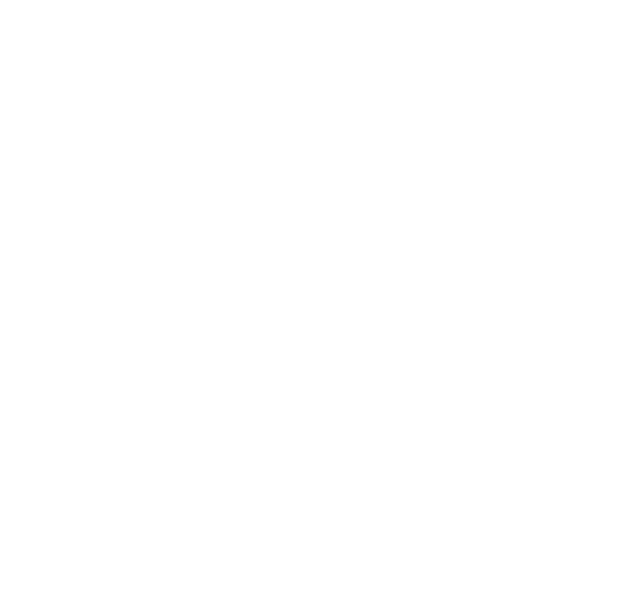
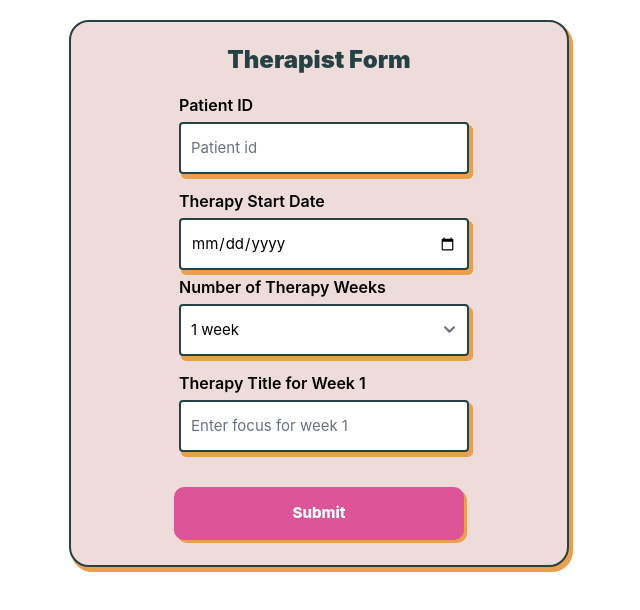
Before and after one commit to Denish004/speech_therapy, a React (Create React App) app in the folder frontend/: page /therapistform in a window 1280 px wide. Before the commit this address had no page. Shown: the top 610 px of the page, without its empty margins (321-961 px from the left). Built offline with nearby package versions, Linux system fonts and the light colour scheme.

Commit message:
therapist form

```diff
--- a/frontend/src/App.js
+++ b/frontend/src/App.js
@@ -6,15 +6,18 @@
 import DashboardDS from './components/DashboardDS.js';
 import GaugeChartDS from './components/ChartsDS/GaugeChartDS.js';
 import LineChartDS from './components/ChartsDS/LineChartDS.js';
+import TherapistForm from './pages/TherapistForm.jsx'
 const App = () => {
   return (
     <Router>
       <div>
         <Routes>
           <Route path="/" element={<Home />} />
-          <Route path="/therapist" element={<TherapistSW />} />{/* Route for TherapistSW component */}
+          <Route path="/therapist" element={<TherapistSW />}/>
+          {/* //  Route for TherapistSW component */}
           <Route path="/patient" element={<DashboardDS/>}/>
-
+          <Route path="/therapistform" element={<TherapistForm/>}/>
+          {/* <TherapistForm/> */}
           {/* Add other routes here as needed */}
         </Routes>
       </div>
--- a/frontend/src/components/PCardSW.jsx
+++ b/frontend/src/components/PCardSW.jsx
@@ -1,5 +1,6 @@
 import React from "react";
 import styled from "styled-components";
+import { Outlet, Link } from "react-router-dom";
 
 const Card = () => {
   return (
@@ -25,7 +26,7 @@
             </div>
             <div className="bottom">
               <div className="view-more">
-                <button className="view-more-button">View more</button>
+                <Link to="/patient" className="view-more-button">View more</Link>
                 <svg
                   className="svg"
                   xmlns="http://www.w3.org/2000/svg"
--- /dev/null
+++ b/frontend/src/components/TherapistFormSW.jsx
@@ -0,0 +1,189 @@
+import React, { useState } from "react";
+import styled from "styled-components";
+
+const Form = () => {
+  const [weeks, setWeeks] = useState(1);
+  const [titles, setTitles] = useState({});
+
+  const handleWeeksChange = (e) => {
+    const selectedWeeks = parseInt(e.target.value, 10);
+    setWeeks(selectedWeeks);
+    setTitles({});
+  };
+
+  const handleTitleChange = (week, title) => {
+    setTitles((prevTitles) => ({
+      ...prevTitles,
+      [week]: title,
+    }));
+  };
+
+  return (
+    <StyledWrapper>
+      <div className="container">
+        <div className="form_area">
+          <p className="title">SIGN UP</p>
+          <form>
+            <div className="form_group">
+              <label className="sub_title" htmlFor="name">
+                Name
+              </label>
+              <input
+                placeholder="Enter your full name"
+                className="form_style"
+                type="text"
+              />
+            </div>
+            <div className="form_group">
+              <label className="sub_title" htmlFor="email">
+                Email
+              </label>
+              <input
+                placeholder="Enter your email"
+                id="email"
+                className="form_style"
+                type="email"
+              />
+            </div>
+            <div className="form_group">
+              <label className="sub_title" htmlFor="password">
+                Password
+              </label>
+              <input
+                placeholder="Enter your password"
+                id="password"
+                className="form_style"
+                type="password"
+              />
+            </div>
+            <div className="form_group">
+              <label className="sub_title" htmlFor="weeks">
+                Number of Weeks
+              </label>
+              <select
+                id="weeks"
+                className="form_style"
+                value={weeks}
+                onChange={handleWeeksChange}
+              >
+                {Array.from({ length: 20 }, (_, i) => i + 1).map((week) => (
+                  <option key={week} value={week}>
+                    {week} week{week > 1 ? "s" : ""}
+                  </option>
+                ))}
+              </select>
+            </div>
+            {Array.from({ length: weeks }, (_, i) => i + 1).map((week) => (
+              <div key={week} className="form_group">
+                <label className="sub_title" htmlFor={`week-${week}`}>
+                  Title for Week {week}
+                </label>
+                <input
+                  placeholder={`Enter title for week ${week}`}
+                  id={`week-${week}`}
+                  className="form_style"
+                  type="text"
+                  value={titles[week] || ""}
+                  onChange={(e) => handleTitleChange(week, e.target.value)}
+                />
+              </div>
+            ))}
+            <div>
+              <button className="btn">SUBMIT</button>
+              <p>
+                Have an Account?{" "}
+                <a className="link" href="">
+                  Login Here!
+                </a>
+              </p>
+            </div>
+          </form>
+        </div>
+      </div>
+    </StyledWrapper>
+  );
+};
+
+const StyledWrapper = styled.div`
+  .container {
+    display: flex;
+    align-items: center;
+    justify-content: center;
+    flex-direction: column;
+    text-align: center;
+  }
+
+  .form_area {
+    display: flex;
+    justify-content: center;
+    align-items: center;
+    flex-direction: column;
+    background-color: #eddcd9;
+    height: auto;
+    width: auto;
+    border: 2px solid #264143;
+    border-radius: 20px;
+    box-shadow: 3px 4px 0px 1px #e99f4c;
+  }
+
+  .title {
+    color: #264143;
+    font-weight: 900;
+    font-size: 1.5em;
+    margin-top: 20px;
+  }
+
+  .sub_title {
+    font-weight: 600;
+    margin: 5px 0;
+  }
+
+  .form_group {
+    display: flex;
+    flex-direction: column;
+    align-items: baseline;
+    margin: 10px;
+  }
+
+  .form_style {
+    outline: none;
+    border: 2px solid #264143;
+    box-shadow: 3px 4px 0px 1px #e99f4c;
+    width: 290px;
+    padding: 12px 10px;
+    border-radius: 4px;
+    font-size: 15px;
+  }
+
+  .form_style:focus,
+  .btn:focus {
+    transform: translateY(4px);
+    box-shadow: 1px 2px 0px 0px #e99f4c;
+  }
+
+  .btn {
+    padding: 15px;
+    margin: 25px 0px;
+    width: 290px;
+    font-size: 15px;
+    background: #de5499;
+    border-radius: 10px;
+    font-weight: 800;
+    box-shadow: 3px 3px 0px 0px #e99f4c;
+    color: white;
+    border: none;
+  }
+
+  .btn:hover {
+    opacity: 0.9;
+    cursor: pointer;
+  }
+
+  .link {
+    font-weight: 800;
+    color: #264143;
+    padding: 5px;
+  }
+`;
+
+export default Form;
--- /dev/null
+++ b/frontend/src/pages/TherapistForm.jsx
@@ -0,0 +1,176 @@
+import React, { useState } from "react";
+import styled from "styled-components";
+
+const TherapistForm = () => {
+  const [weeks, setWeeks] = useState(1);
+  const [titles, setTitles] = useState({});
+  const [startDate, setStartDate] = useState("");
+  const handleWeeksChange = (e) => {
+    const selectedWeeks = parseInt(e.target.value, 10);
+    setWeeks(selectedWeeks);
+    setTitles({});
+  };
+
+  const handleTitleChange = (week, title) => {
+    setTitles((prevTitles) => ({
+      ...prevTitles,
+      [week]: title,
+    }));
+  };
+
+  return (
+    <StyledWrapper>
+      <div className="container" style={{marginTop:'20px'}}>
+        <div className="form_area" style={{width:'500px'}}>
+          <p className="title">Therapist Form</p>
+          <form style={{width:'300px'}}>
+            <div className="form_group">
+              <label className="sub_title" htmlFor="name">
+                Patient ID
+              </label>
+              <input
+                placeholder="Patient id"
+                className="form_style"
+                type="text"
+              />
+            </div>
+
+            <div className="form_group" >
+
+              <label className="sub_title" htmlFor="start-date">
+                Therapy Start Date
+              </label>
+              <input
+                id="start-date"
+                className="form_style"
+                type="date"
+                value={startDate}
+                onChange={(e) => setStartDate(e.target.value)}
+              />
+
+
+              <label className="sub_title" htmlFor="weeks">
+                Number of Therapy Weeks
+              </label>
+              <select
+                id="weeks"
+                className="form_style"
+                value={weeks}
+                onChange={handleWeeksChange}
+              >
+                {Array.from({ length: 20 }, (_, i) => i + 1).map((week) => (
+                  <option key={week} value={week}>
+                    {week} week{week > 1 ? "s" : ""}
+                  </option>
+                ))}
+              </select>
+            </div>
+            {Array.from({ length: weeks }, (_, i) => i + 1).map((week) => (
+              <div key={week} className="form_group">
+                <label className="sub_title" htmlFor={`week-${week}`}>
+                  Therapy Title for Week {week}
+                </label>
+                <input
+                  placeholder={`Enter focus for week ${week}`}
+                  id={`week-${week}`}
+                  className="form_style"
+                  type="text"
+                  value={titles[week] || ""}
+                  onChange={(e) => handleTitleChange(week, e.target.value)}
+                />
+              </div>
+            ))}
+            <div>
+              <button className="btn">Submit</button>
+
+            </div>
+          </form>
+        </div>
+      </div>
+    </StyledWrapper>
+  );
+};
+
+const StyledWrapper = styled.div`
+  .container {
+    display: flex;
+    align-items: center;
+    justify-content: center;
+    flex-direction: column;
+    text-align: center;
+  }
+
+  .form_area {
+    display: flex;
+    justify-content: center;
+    align-items: center;
+    flex-direction: column;
+    background-color: #eddcd9;
+    height: auto;
+    width: auto;
+    border: 2px solid #264143;
+    border-radius: 20px;
+    box-shadow: 3px 4px 0px 1px #e99f4c;
+  }
+
+  .title {
+    color: #264143;
+    font-weight: 900;
+    font-size: 1.5em;
+    margin-top: 20px;
+  }
+
+  .sub_title {
+    font-weight: 600;
+    margin: 5px 0;
+  }
+
+  .form_group {
+    display: flex;
+    flex-direction: column;
+    align-items: baseline;
+    margin: 10px;
+  }
+
+  .form_style {
+    outline: none;
+    border: 2px solid #264143;
+    box-shadow: 3px 4px 0px 1px #e99f4c;
+    width: 290px;
+    padding: 12px 10px;
+    border-radius: 4px;
+    font-size: 15px;
+  }
+
+  .form_style:focus,
+  .btn:focus {
+    transform: translateY(4px);
+    box-shadow: 1px 2px 0px 0px #e99f4c;
+  }
+
+  .btn {
+    padding: 15px;
+    margin: 25px 0px;
+    width: 290px;
+    font-size: 15px;
+    background: #de5499;
+    border-radius: 10px;
+    font-weight: 800;
+    box-shadow: 3px 3px 0px 0px #e99f4c;
+    color: white;
+    border: none;
+  }
+
+  .btn:hover {
+    opacity: 0.9;
+    cursor: pointer;
+  }
+
+  .link {
+    font-weight: 800;
+    color: #264143;
+    padding: 5px;
+  }
+`;
+
+export default TherapistForm;
--- a/frontend/src/pages/TherapistSW.jsx
+++ b/frontend/src/pages/TherapistSW.jsx
@@ -50,9 +50,7 @@
               </div>
               {/* Uncomment to add Calendar */}
               <div className='mt-5 w-full' style={{marginLeft:'21px'}}>
-
                 <Calendar />
-
               </div>
             </div>
           </div>
```
